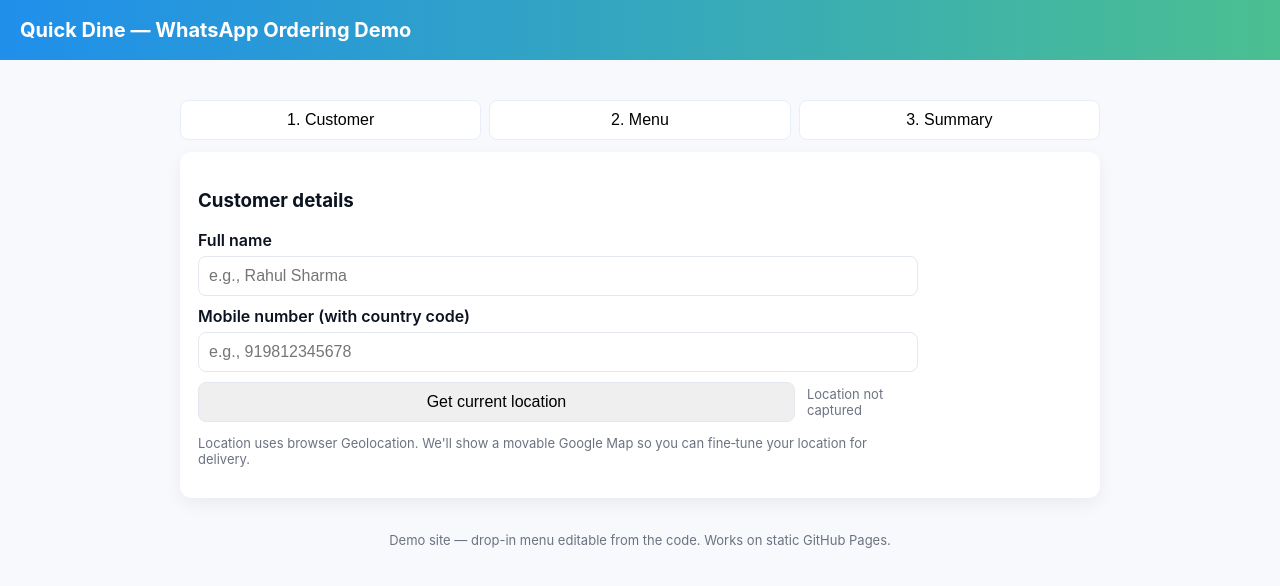
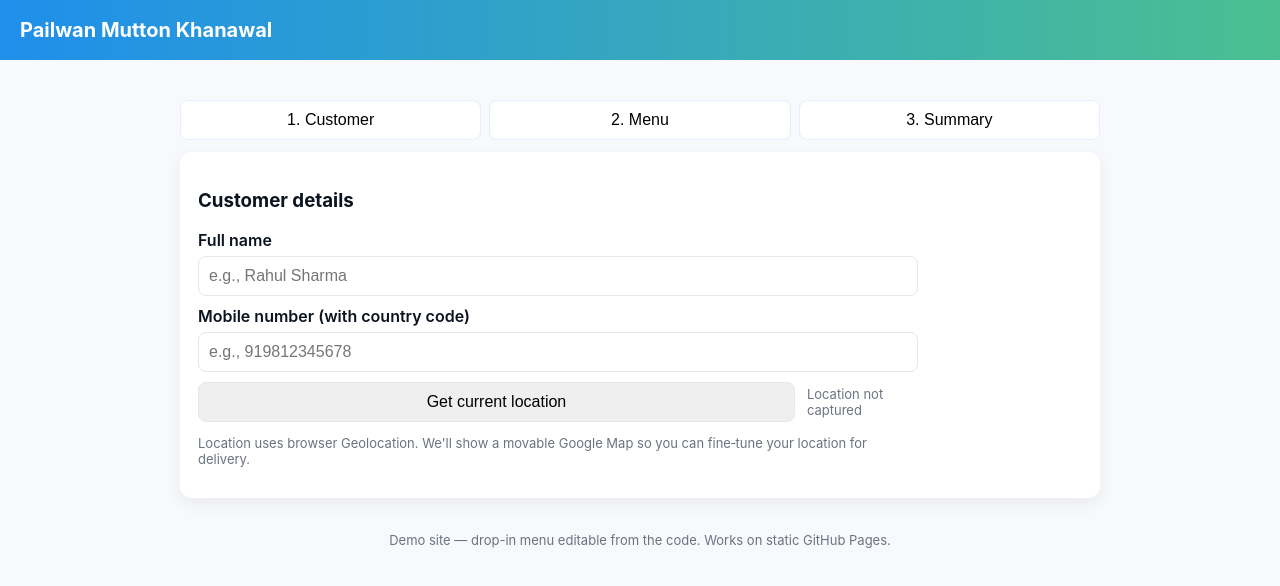
Before and after one commit to aromabizz/pailWaN, a plain HTML site: page index.html in a window 1280 px wide. Drawn offline with Linux system fonts and the light colour scheme.

Commit message:
Update index.html

```diff
--- a/index.html
+++ b/index.html
@@ -3,7 +3,7 @@
 <head>
   <meta charset="utf-8" />
   <meta name="viewport" content="width=device-width,initial-scale=1" />
-  <title>Hotel Pailwan — Order via WhatsApp</title>
+  <title>Pailwan Mutton Khanawal</title>
   <style>
     :root{--accent:#1f8feb;--bg:#f7f9fc;--card:#fff}
     body{font-family:Inter,Segoe UI,Arial;background:var(--bg);margin:0;color:#0b1320}
@@ -32,7 +32,7 @@
 </head>
 <body>
   <header>
-    <h1 style="margin:0;font-size:20px">Quick Dine — WhatsApp Ordering Demo</h1>
+    <h1 style="margin:0;font-size:20px">Pailwan Mutton Khanawal</h1>
   </header>
 
   <div class="container">
```
